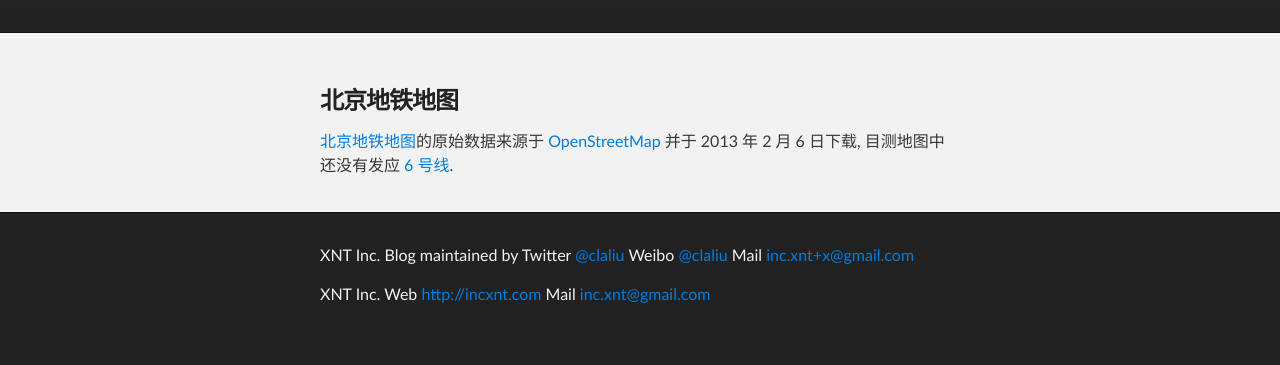
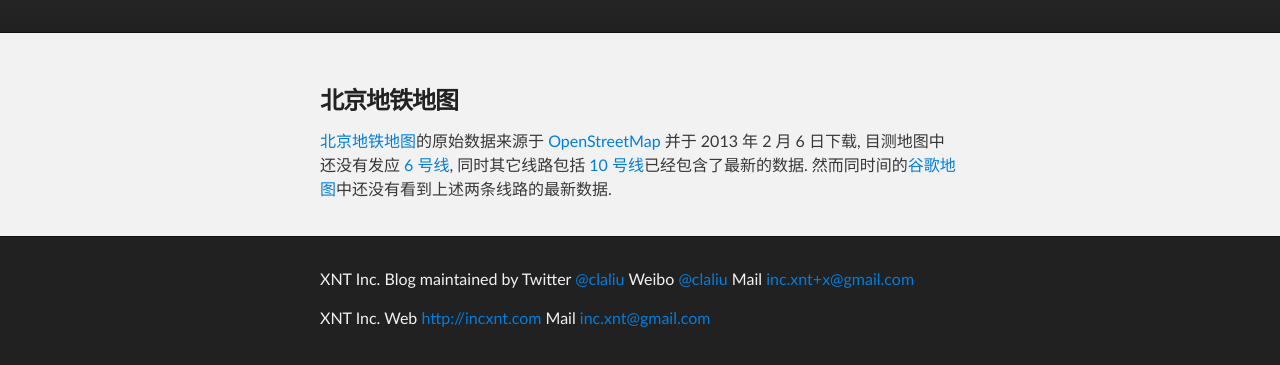
Before and after one commit to incxnt/xntblog, a plain HTML site: page 20130213-5956-beijing-subway-map.html in a window 1280 px wide. Shown: the part 177-542 px from the top of the page. Drawn offline with Linux system fonts and the light colour scheme.

Commit message:
beijing subway

```diff
--- a/20130213-5956-beijing-subway-map.html
+++ b/20130213-5956-beijing-subway-map.html
@@ -26,7 +26,10 @@
                     <a href="http://incxnt.com/5956.html">北京地铁地图</a>的原始数据来源于
                     <a href="http://www.openstreetmap.org/">OpenStreetMap</a> 并于 2013 年 2 月 6 日下载,
                     目测地图中还没有发应
-                    <a href="http://zh.wikipedia.org/wiki/%E5%8C%97%E4%BA%AC%E5%9C%B0%E9%93%816%E5%8F%B7%E7%BA%BF">6 号线</a>.
+                    <a href="http://zh.wikipedia.org/wiki/%E5%8C%97%E4%BA%AC%E5%9C%B0%E9%93%816%E5%8F%B7%E7%BA%BF">6 号线</a>,
+                    同时其它线路包括
+                    <a href="http://zh.wikipedia.org/wiki/%E5%8C%97%E4%BA%AC%E5%9C%B0%E9%93%8110%E5%8F%B7%E7%BA%BF">10 号线</a>已经包含了最新的数据.
+                    然而同时间的<a href="https://maps.google.com/">谷歌地图</a>中还没有看到上述两条线路的最新数据.
                 </p>
 
             </section>
```
